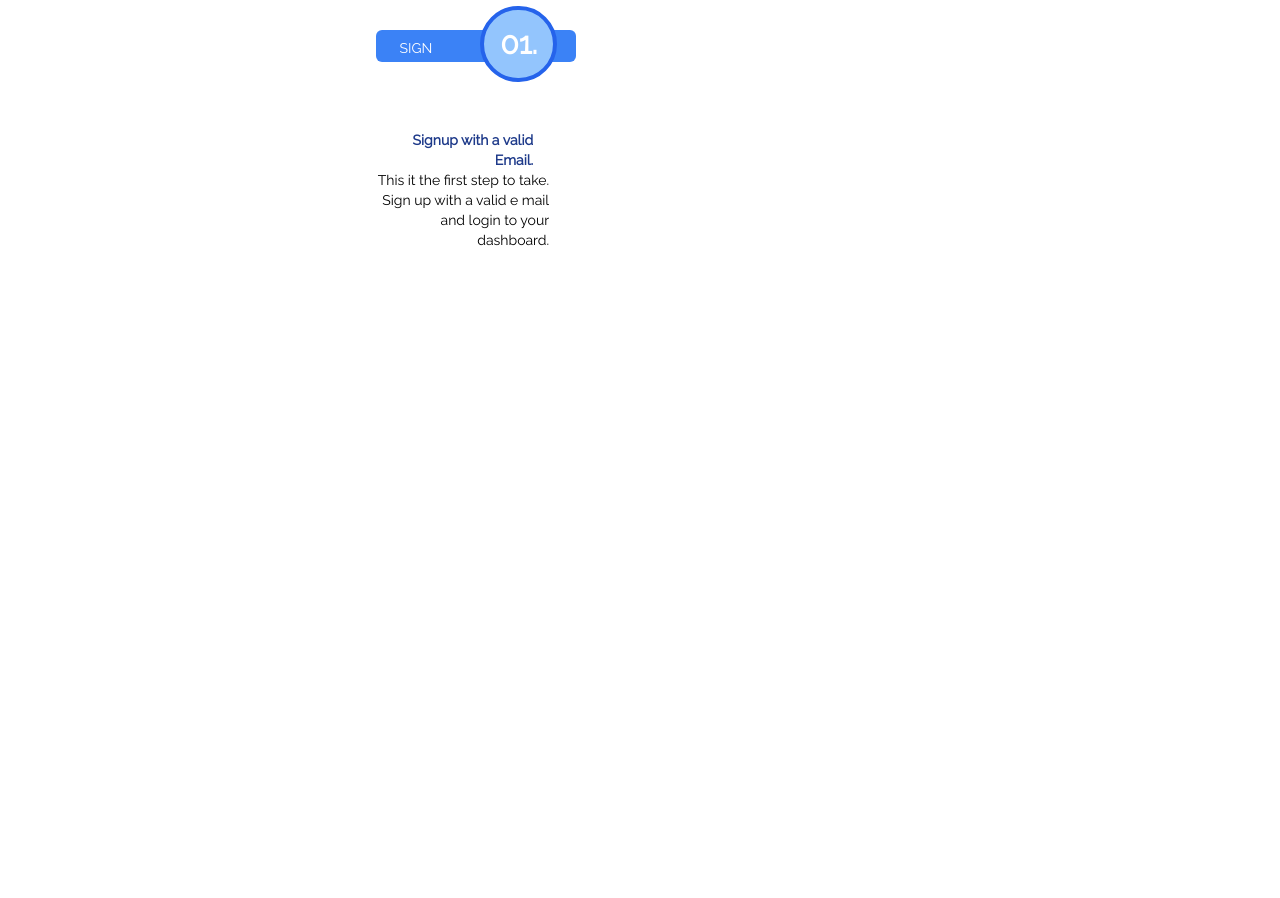
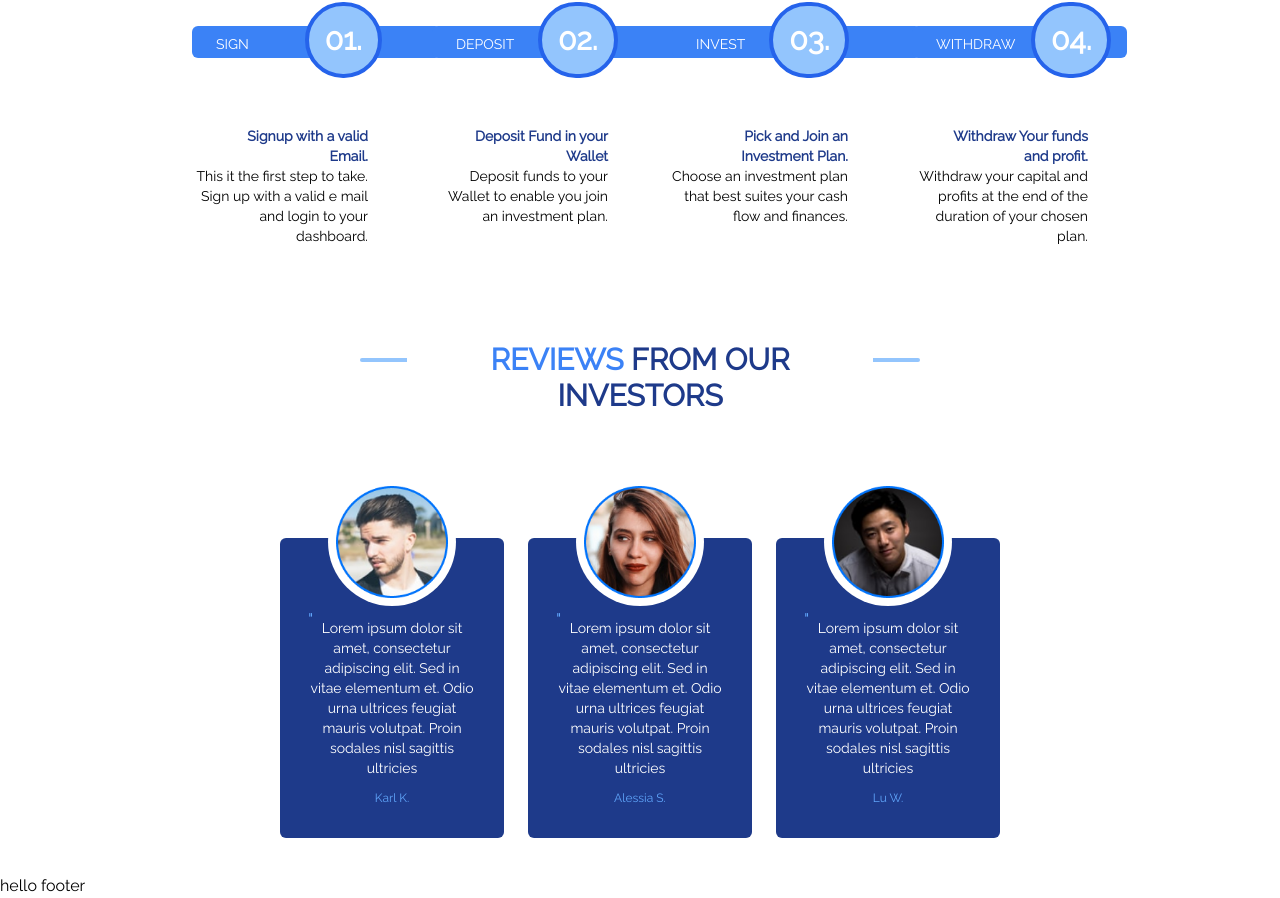
Before and after one commit to alabo-excel/cryptologfx, a Vue app: page / in a window 1280 px wide. Shown: the part 2396-3294 px from the top of the page. Before the commit the page ends 2682 px from the top, so only its background shows below. Built offline with nearby package versions, Linux system fonts and the light colour scheme.

Commit message:
home complete content commit

```diff
--- /dev/null
+++ b/src/components/footer-main.vue
@@ -0,0 +1,19 @@
+ <template>
+  <div class="footer">
+    <div>
+        hello footer
+    </div>
+  </div>
+</template>
+
+<script>
+export default {
+  name: 'footer',
+
+}
+</script>
+
+<!-- Add "scoped" attribute to limit CSS to this component only -->
+<style scoped>
+
+</style>
--- a/src/components/home-main.vue
+++ b/src/components/home-main.vue
@@ -235,25 +235,176 @@
       </div>
 
       <div class="flex justify-center">
-        <div>
-          <div class=" w-2/6 p-2 m-3 py-6 rounded-md ">
+        <div class="flex justify-center">
+          <div class=" w-60 p-8 rounded-md ">
             <div class="flex">
-            <p class="bg-blue-500 p-2 text-white text-sm h-8 mt-6 rounded-md pl-6 pr-36">SIGN UP</p>
+              <p
+                class="bg-blue-500 p-2 text-white text-sm h-8 mt-6 rounded-md pl-6 pr-48"
+              >
+                SIGN UP
+              </p>
               <h1
-              class="p-4 border-4 w-20 relative ml-auto mb-12 right-24 border-blue-600 rounded-full text-white text-3xl font-extrabold bg-blue-300"
+                class="p-4 border-4 w-20 relative -ml-10 mb-12 right-24 border-blue-600 rounded-full text-white text-3xl font-extrabold bg-blue-300"
               >
                 01.
               </h1>
             </div>
 
             <div class="text-right">
-              <p class="font-extrabold text-sm text-blue-900 px-4">
+              <p class="font-extrabold text-sm text-blue-900 pl-8">
                 Signup with a valid Email.
               </p>
               <p class="text-sm">
                 This it the first step to take. Sign up with a valid e mail and
                 login to your dashboard.
               </p>
+            </div>
+          </div>
+
+          <div class=" w-60 p-8 rounded-md ">
+            <div class="flex">
+              <p
+                class="bg-blue-500 p-2 text-white text-sm h-8 mt-6 rounded-md pl-6 pr-44"
+              >
+                DEPOSIT FUNDS
+              </p>
+              <h1
+                class="p-4 border-4 w-20 relative -ml-14 mb-12 right-24 border-blue-600 rounded-full text-white text-3xl font-extrabold bg-blue-300"
+              >
+                02.
+              </h1>
+            </div>
+
+            <div class="text-right">
+              <p class="font-extrabold text-sm text-blue-900 pl-8">
+                Deposit Fund in your Wallet
+              </p>
+              <p class="text-sm">
+                Deposit funds to your Wallet to enable you join an investment
+                plan.
+              </p>
+            </div>
+          </div>
+
+          <div class=" w-60 p-8 rounded-md ">
+            <div class="flex">
+              <p
+                class="bg-blue-500 p-2 text-white text-sm h-8 mt-6 rounded-md pl-6 pr-44"
+              >
+                INVEST
+              </p>
+              <h1
+                class="p-4 border-4 w-20 relative -ml-14 mb-12 right-24 border-blue-600 rounded-full text-white text-3xl font-extrabold bg-blue-300"
+              >
+                03.
+              </h1>
+            </div>
+
+            <div class="text-right">
+              <p class="font-extrabold text-sm text-blue-900 pl-8">
+                Pick and Join an Investment Plan.
+              </p>
+              <p class="text-sm">
+                Choose an investment plan that best suites your cash flow and
+                finances.
+              </p>
+            </div>
+          </div>
+
+          <div class=" w-60 p-8 rounded-md ">
+            <div class="flex">
+              <p
+                class="bg-blue-500 p-2 text-white text-sm h-8 mt-6 rounded-md pl-6 pr-28"
+              >
+                WITHDRAW FUNDS
+              </p>
+              <h1
+                class="p-4 border-4 w-20 relative ml-auto mb-12 right-24 border-blue-600 rounded-full text-white text-3xl font-extrabold bg-blue-300"
+              >
+                04.
+              </h1>
+            </div>
+
+            <div class="text-right">
+              <p class="font-extrabold text-sm text-blue-900 pl-8">
+                Withdraw Your funds and profit.
+              </p>
+              <p class="text-sm">
+                Withdraw your capital and profits at the end of the duration of
+                your chosen plan.
+              </p>
+            </div>
+          </div>
+        </div>
+      </div>
+    </div>
+
+    <div>
+      <div>
+        <div class="text-center m-20 mb-6">
+          <p class="h-1 bg-blue-300 mx-auto w-6/12 rounded-lg"></p>
+          <h1
+            class="text-3xl font-extrabold -mt-5 bg-white w-5/12 mx-auto text-blue-500"
+          >
+            REVIEWS <span class="text-blue-900">FROM OUR INVESTORS</span>
+          </h1>
+
+          <div class="flex justify-center mt-28">
+            <div
+              class="bg-blue-900 m-3 text-white text-center text-sm w-1/5 p-5 rounded-md "
+            >
+              <div class="bg-white -mt-20 w-32 mx-auto rounded-full h-32 pt-2">
+                <img
+                  class="w-28 mx-auto"
+                  src="../assets/Ellipse 2.png"
+                  alt=""
+                />
+              </div>
+              <h3 class="text-left text-blue-400 text-lg ml-2 -mb-4">"</h3>
+              <p class="px-2">
+                Lorem ipsum dolor sit amet, consectetur adipiscing elit. Sed in
+                vitae elementum et. Odio urna ultrices feugiat mauris volutpat.
+                Proin sodales nisl sagittis ultricies
+              </p>
+              <p class="text-blue-400 p-3 text-xs">Karl K.</p>
+            </div>
+
+            <div
+              class="bg-blue-900 m-3 text-white text-center text-sm w-1/5 p-5 rounded-md "
+            >
+              <div class="bg-white -mt-20 w-32 mx-auto rounded-full h-32 pt-2">
+                <img
+                  class="w-28 mx-auto"
+                  src="../assets/Ellipse 2-1.png"
+                  alt=""
+                />
+              </div>
+              <h3 class="text-left text-blue-400 text-lg ml-2 -mb-4">"</h3>
+              <p class="px-2">
+                Lorem ipsum dolor sit amet, consectetur adipiscing elit. Sed in
+                vitae elementum et. Odio urna ultrices feugiat mauris volutpat.
+                Proin sodales nisl sagittis ultricies
+              </p>
+              <p class="text-blue-400 p-3 text-xs">Alessia S.</p>
+            </div>
+
+            <div
+              class="bg-blue-900 m-3 text-white text-center text-sm w-1/5 p-5 rounded-md "
+            >
+              <div class="bg-white -mt-20 w-32 mx-auto rounded-full h-32 pt-2">
+                <img
+                  class="w-28 mx-auto"
+                  src="../assets/Ellipse 2-2.png"
+                  alt=""
+                />
+              </div>
+              <h3 class="text-left text-blue-400 text-lg ml-2 -mb-4">"</h3>
+              <p class="px-2">
+                Lorem ipsum dolor sit amet, consectetur adipiscing elit. Sed in
+                vitae elementum et. Odio urna ultrices feugiat mauris volutpat.
+                Proin sodales nisl sagittis ultricies
+              </p>
+              <p class="text-blue-400 p-3 text-xs">Lu W. </p>
             </div>
           </div>
         </div>
--- a/src/tailwind.css
+++ b/src/tailwind.css
@@ -1,3 +1,11 @@
 @tailwind base;
 @tailwind components;
 @tailwind utilities;
+.l-blue {
+    background-color: #0073FB;
+}
+
+.d-blue {
+    background-color: #170D72;
+    ;
+}
--- a/src/views/Home.vue
+++ b/src/views/Home.vue
@@ -2,6 +2,7 @@
   <div class="home">
     <MainNav />
     <MainHome />
+    <MainFooter />
   </div>
 </template>
 
@@ -9,12 +10,15 @@
 // @ is an alias to /src
 import MainNav from '@/components/main-nav.vue'
 import MainHome from '@/components/home-main.vue'
+import MainFooter from '@/components/footer-main.vue'
+
 
 export default {
   name: 'Home',
   components: {
     MainNav,
-    MainHome
+    MainHome,
+    MainFooter
   }
 }
 </script>
```
Lines whose indentation alone changed are shown as unchanged.
